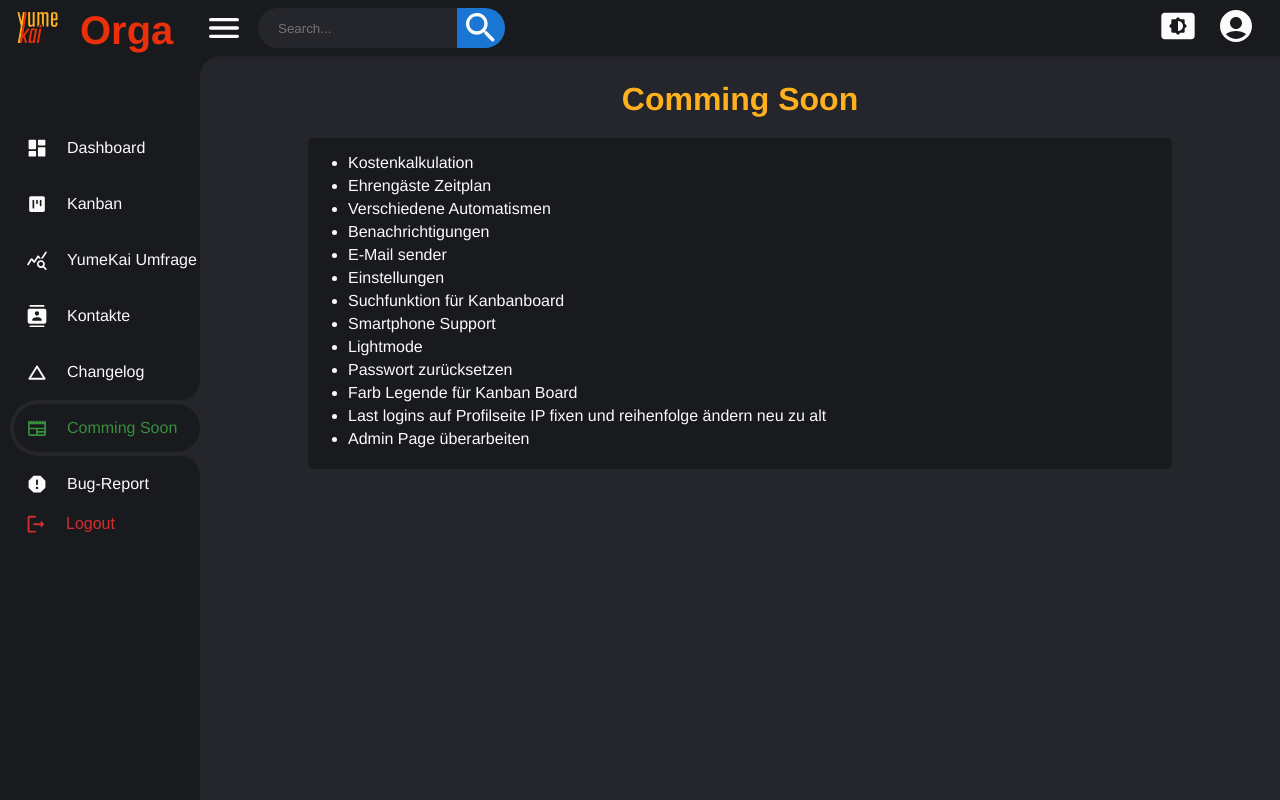
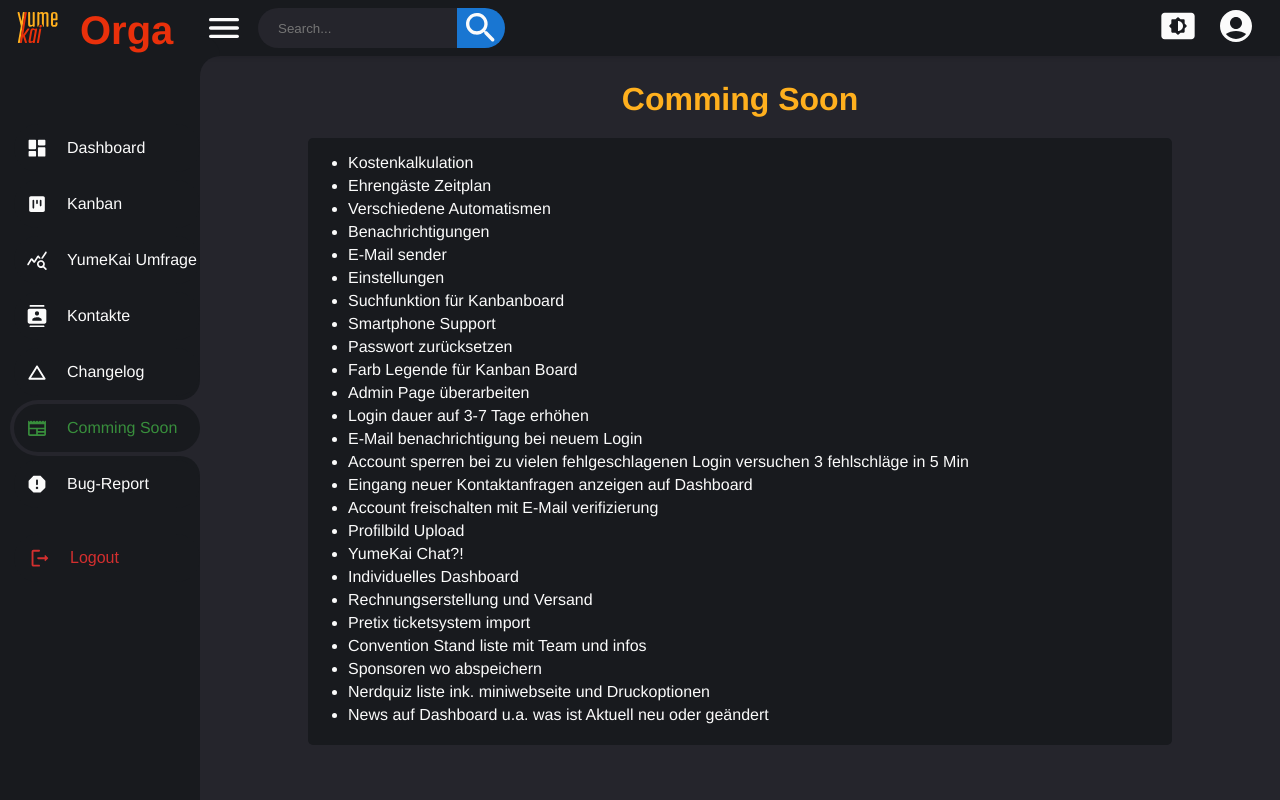
Before and after one commit to Miningmark/yumekai-erp, a Next.js app: page /commingSoon in a window 1280 px wide. Built offline with nearby package versions, Linux system fonts and the light colour scheme; no server answers.

Commit message:
some bug fixes

```diff
--- a/src/app/(private)/changelog/page.js
+++ b/src/app/(private)/changelog/page.js
@@ -40,11 +40,14 @@ export default function Changelog() {
           <li>Add Password guidelines</li>
           <li>Add Delete subtasks when creating a task</li>
           <li>Add Show Reported Bugs</li>
+          <li>Add Light/Dark-mode</li>
           <li>Fix Tasks without subtasks suddenly have 1 subtask</li>
           <li>Fix Confirm login with enter key</li>
           <li>Fix BugReport Automatic reload of the bug list when a new Bug is added</li>
           <li>Fix New contacts cannot be changed directly after creation</li>
-          <li>Fix Login Session Zeit Problem</li>
+          <li>Fix Login Session expires time problems</li>
+          <li>Fix some Graphic Bugs</li>
+          <li>Fix Last logins IP-Adress faulty</li>
         </ul>
       </LogContainer>
       <LogContainer>
--- a/src/app/(private)/commingSoon/page.js
+++ b/src/app/(private)/commingSoon/page.js
@@ -22,7 +22,7 @@ const SoonContainer = styled.div`
   }
 `;
 
-const CummingSoonListItem = styled.li`
+const CommingSoonListItem = styled.li`
   padding-bottom: 5px;
 `;
 
@@ -32,21 +32,39 @@ export default function CommingSoon() {
       <h1>Comming Soon</h1>
       <SoonContainer>
         <ul>
-          <CummingSoonListItem>Kostenkalkulation</CummingSoonListItem>
-          <CummingSoonListItem>Ehrengäste Zeitplan</CummingSoonListItem>
-          <CummingSoonListItem>Verschiedene Automatismen</CummingSoonListItem>
-          <CummingSoonListItem>Benachrichtigungen</CummingSoonListItem>
-          <CummingSoonListItem>E-Mail sender</CummingSoonListItem>
-          <CummingSoonListItem>Einstellungen</CummingSoonListItem>
-          <CummingSoonListItem>Suchfunktion für Kanbanboard</CummingSoonListItem>
-          <CummingSoonListItem>Smartphone Support</CummingSoonListItem>
-          <CummingSoonListItem>Lightmode</CummingSoonListItem>
-          <CummingSoonListItem>Passwort zurücksetzen</CummingSoonListItem>
-          <CummingSoonListItem>Farb Legende für Kanban Board</CummingSoonListItem>
-          <CummingSoonListItem>
-            Last logins auf Profilseite IP fixen und reihenfolge ändern neu zu alt
-          </CummingSoonListItem>
-          <CummingSoonListItem>Admin Page überarbeiten</CummingSoonListItem>
+          <CommingSoonListItem>Kostenkalkulation</CommingSoonListItem>
+          <CommingSoonListItem>Ehrengäste Zeitplan</CommingSoonListItem>
+          <CommingSoonListItem>Verschiedene Automatismen</CommingSoonListItem>
+          <CommingSoonListItem>Benachrichtigungen</CommingSoonListItem>
+          <CommingSoonListItem>E-Mail sender</CommingSoonListItem>
+          <CommingSoonListItem>Einstellungen</CommingSoonListItem>
+          <CommingSoonListItem>Suchfunktion für Kanbanboard</CommingSoonListItem>
+          <CommingSoonListItem>Smartphone Support</CommingSoonListItem>
+          <CommingSoonListItem>Passwort zurücksetzen</CommingSoonListItem>
+          <CommingSoonListItem>Farb Legende für Kanban Board</CommingSoonListItem>
+          <CommingSoonListItem>Admin Page überarbeiten</CommingSoonListItem>
+          <CommingSoonListItem>Login dauer auf 3-7 Tage erhöhen</CommingSoonListItem>
+          <CommingSoonListItem>E-Mail benachrichtigung bei neuem Login</CommingSoonListItem>
+          <CommingSoonListItem>
+            Account sperren bei zu vielen fehlgeschlagenen Login versuchen 3 fehlschläge in 5 Min
+          </CommingSoonListItem>
+          <CommingSoonListItem>
+            Eingang neuer Kontaktanfragen anzeigen auf Dashboard{" "}
+          </CommingSoonListItem>
+          <CommingSoonListItem>Account freischalten mit E-Mail verifizierung</CommingSoonListItem>
+          <CommingSoonListItem>Profilbild Upload</CommingSoonListItem>
+          <CommingSoonListItem>YumeKai Chat?!</CommingSoonListItem>
+          <CommingSoonListItem>Individuelles Dashboard</CommingSoonListItem>
+          <CommingSoonListItem>Rechnungserstellung und Versand</CommingSoonListItem>
+          <CommingSoonListItem>Pretix ticketsystem import</CommingSoonListItem>
+          <CommingSoonListItem>Convention Stand liste mit Team und infos</CommingSoonListItem>
+          <CommingSoonListItem>Sponsoren wo abspeichern</CommingSoonListItem>
+          <CommingSoonListItem>
+            Nerdquiz liste ink. miniwebseite und Druckoptionen
+          </CommingSoonListItem>
+          <CommingSoonListItem>
+            News auf Dashboard u.a. was ist Aktuell neu oder geändert
+          </CommingSoonListItem>
         </ul>
       </SoonContainer>
     </SoonBackground>
--- a/src/components/kanbanComponents/Column.js
+++ b/src/components/kanbanComponents/Column.js
@@ -52,6 +52,7 @@ const ColumnContent = styled.div`
     background: linear-gradient(to top, ${({ theme }) => theme.color1}, rgba(255, 255, 255, 0));
     display: block;
     transition: 1s;
+    border-radius: 0 0 10px 10px;
   }
 
   &.scrolled-top::before {
--- a/src/components/menu/SideMenu.js
+++ b/src/components/menu/SideMenu.js
@@ -82,6 +82,7 @@ const SideMenuItem = styled.li`
 
   &.active {
     background-color: ${({ theme }) => theme.color2};
+    transition: all 0.3s ease;
 
     &::before,
     &::after {
@@ -97,11 +98,13 @@ const SideMenuItem = styled.li`
     &::before {
       top: -40px;
       box-shadow: 20px 20px 0 ${({ theme }) => theme.color2};
+      transition: all 0.3s ease;
     }
 
     &::after {
       bottom: -40px;
       box-shadow: 20px -20px 0 ${({ theme }) => theme.color2};
+      transition: all 0.3s ease;
     }
 
     a {
@@ -285,10 +288,13 @@ export default function SideMenu({ sideMenuOpen }) {
           </SideMenuLink>
         </SideMenuItem>
 
-        <SideMenuButton className="logout" onClick={handleLogout}>
-          <LogoutIcon />
-          Logout
-        </SideMenuButton>
+        <br />
+        <SideMenuItem>
+          <SideMenuButton className="logout" onClick={handleLogout}>
+            <LogoutIcon />
+            Logout
+          </SideMenuButton>
+        </SideMenuItem>
       </SideMenuList>
     </Sidebar>
   );
--- a/src/components/menu/StickyMenu.js
+++ b/src/components/menu/StickyMenu.js
@@ -36,6 +36,7 @@ const StyledMenu = styled.nav`
     border-radius: 50%;
     box-shadow: -20px -20px 0 ${({ theme }) => theme.color1};
     z-index: -1;
+    transition: all 0.3s ease;
   }
 `;
 
```
